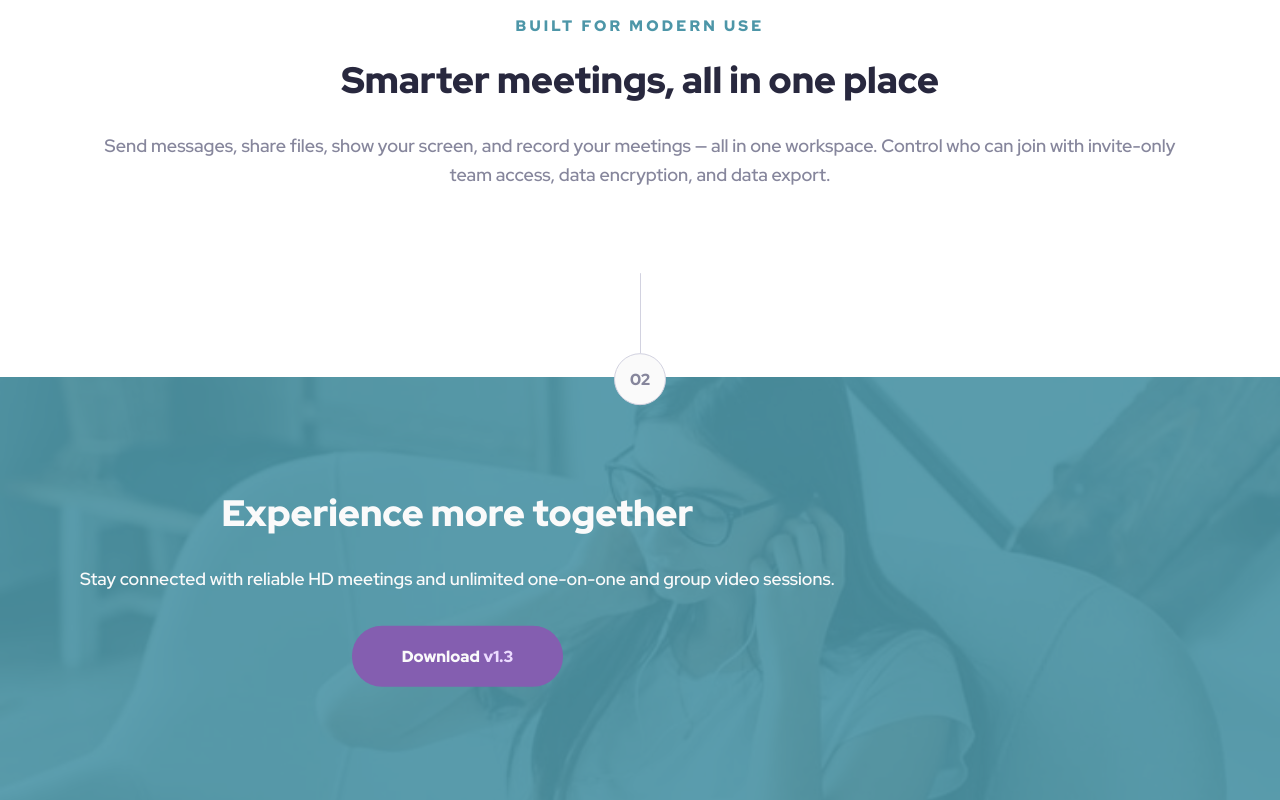
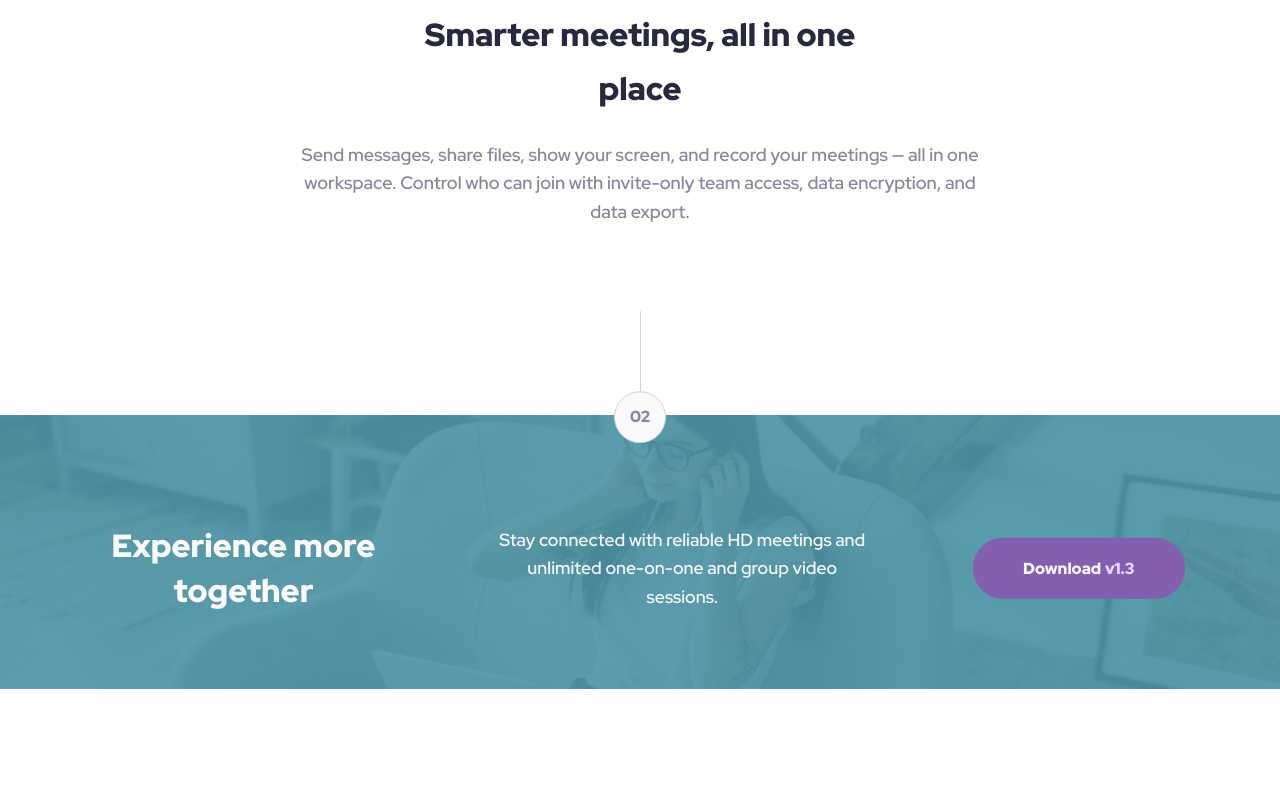
Before and after one commit to rainof/meet-landing-page-project, a React (Create React App) app: page / in a window 1280 px wide. Shown: the part 1160-1960 px from the top of the page. After the commit the page ends 1849 px from the top, so only its background shows below. Built offline with nearby package versions, Linux system fonts and the light colour scheme.

Commit message:
style: complete adjustments for desktop-responsive design

```diff
--- a/src/App.scss
+++ b/src/App.scss
@@ -699,6 +699,197 @@ $small-quote-style: text-style($cyan-600, 16px, 900);
           .hero_left {
             display: block;
             width: 28vw;
+            overflow-x: auto;
+          }
+
+          .app_header_between {
+            display: flex;
+            flex-direction: column;
+            justify-content: center;
+            align-items: center;
+            width: 23rem;
+            padding: 0 0.5rem 3rem 0.5rem;
+
+            .app_quote {
+              margin-bottom: 10px;
+              @include apply-style($app-quote-style);
+              font-size: 2.9rem;
+              line-height: 3.4rem;
+            }
+
+            .app_desc {
+              margin-bottom: 20px;
+              @include apply-style($app-desc-style);
+              line-height: 1.8rem;
+              padding: 0 2rem;
+            }
+
+            .button_container {
+              // padding: 0 20vw;
+
+              .download_btn {
+                padding: 20px 50px;
+                margin-top: 0.5rem;
+                border-radius: 30px;
+                background-color: $cyan-600;
+                border-style: none;
+                cursor: pointer;
+                transition: background-color 0.3s;
+
+                .download_text {
+                  @include apply-style($cyan-button-style);
+                }
+
+                .download_version {
+                  @include apply-style($cyan-version-style);
+                }
+
+                &:hover {
+                  background-color: $cyan-300;
+                }
+              }
+
+              .what_btn {
+                padding: 20px 45px;
+                margin-top: 1rem;
+                border-radius: 30px;
+                background-color: $purple-600;
+                border-style: none;
+                cursor: pointer;
+                transition: background-color 0.3s;
+                @include apply-style($purple-button-style);
+
+                &:hover {
+                  background-color: $purple-300;
+                }
+              }
+            }
+          }
+
+          .hero_right {
+            display: block;
+            width: 28vw;
+            overflow-x: auto;
+          }
+
+          .hero_merge {
+            display: none;
+          }
+        }
+        .app_header {
+          display: none;
+        }
+      }
+      main {
+        position: relative;
+        .section_1 {
+          .connected_line {
+            height: 5rem;
+            margin-top: 5rem;
+          }
+        }
+
+        .main_images_container {
+          display: grid;
+          grid-template-columns: repeat(4, 1fr);
+          grid-template-rows: 1fr;
+          align-items: stretch;
+          gap: 1rem;
+          margin: 4rem 0;
+          padding: 0 8rem;
+        }
+          .sect_1_title {
+            margin: 0;
+            @include apply-style($small-quote-style);
+            font-size: 0.8rem;
+            line-height: 3.4rem;
+          }
+          .sect_1_quote {
+            padding: 0 18rem;
+            font-size: 2rem;
+          }
+          .sect_1_desc {
+            padding: 0 18rem;
+          }
+      }
+
+      footer {
+        position: relative;
+
+        .section_2 {
+          position: relative;
+        }
+
+        .footer_container {
+          position: relative;
+          width: 100vw;
+          display: flex;
+          flex-direction: column;
+
+          .footer_bg {
+            position: relative;
+
+            .desktop_footer {
+              width: 100%;
+              height: auto;
+              display: block;
+            }
+
+            .tablet_footer, .mobile_footer {
+              display: none;
+            }
+          }
+
+          .footer_content {
+            padding: 0 2rem;
+            margin-top: 3vw;
+            display: grid;
+            grid-template-columns: 1fr 1fr 0.8fr;
+            justify-content: start;
+            align-items: center;
+            position: absolute;
+            gap: 1rem;
+            width: auto;
+            z-index: 2;
+            transform: translate(0%, 3.5vw);
+
+            .sect_2_title {
+              margin: 0;
+              padding: 0 1rem;
+              @include apply-style($footer-quote-style);
+              font-size: 2rem;
+              line-height: 2.8rem;
+            }
+
+            .sect_2_desc {
+              margin: 0;
+              padding: 0 1.5rem;
+              @include apply-style($footer-desc-style);
+              font-size: 1.1rem;
+              line-height: 1.8rem;
+            }
+            .buttons {
+              margin: 0;
+            }
+          }
+        }
+      }
+    }
+  }
+}
+
+@media (min-width: 1250px) {
+  #root {
+    .app {
+      header {
+        .hero_container {
+          display: grid;
+          grid-template-columns: 1fr auto 1fr;
+          grid-template-rows: 1fr;
+
+          .hero_left {
+            display: block;
+            width: 28vw;
           }
 
           .app_header_between {
@@ -780,6 +971,7 @@ $small-quote-style: text-style($cyan-600, 16px, 900);
         }
       }
       main {
+        position: relative;
         .section_1 {
           .connected_line {
             height: 5rem;
@@ -794,16 +986,29 @@ $small-quote-style: text-style($cyan-600, 16px, 900);
           align-items: stretch;
           gap: 1rem;
           margin: 4rem 0;
-          padding: 0 2rem;
+          padding: 0 8rem;
         }
-
-        .sect_1_desc {
-          padding: 0 6rem;
-        }
+          .sect_1_title {
+            margin: 0;
+            @include apply-style($small-quote-style);
+            font-size: 0.8rem;
+            line-height: 3.4rem;
+          }
+          .sect_1_quote {
+            padding: 0 24rem;
+            font-size: 2rem;
+          }
+          .sect_1_desc {
+            padding: 0 18rem;
+          }
       }
 
       footer {
         position: relative;
+
+        .section_2 {
+          position: relative;
+        }
 
         .footer_container {
           position: relative;
@@ -814,38 +1019,47 @@ $small-quote-style: text-style($cyan-600, 16px, 900);
           .footer_bg {
             position: relative;
 
-            .tablet_footer {
+            .desktop_footer {
               width: 100%;
               height: auto;
               display: block;
             }
 
-            .mobile_footer {
+            .tablet_footer, .mobile_footer {
               display: none;
             }
           }
 
           .footer_content {
+            padding: 0 2rem;
+            margin-top: 5vw;
+            display: grid;
+            grid-template-columns: 1fr 1fr 0.8fr;
+            justify-content: start;
+            align-items: center;
             position: absolute;
-            padding-top: 2rem;
+            gap: 1rem;
+            width: auto;
             z-index: 2;
-            transform: translate(0%, 6vw);
+            transform: translate(0%, 3.5vw);
 
             .sect_2_title {
               margin: 0;
+              padding: 0 2rem;
               @include apply-style($footer-quote-style);
-              font-size: 2.3rem;
-              padding: 0 4rem;
-              line-height: 3.4rem;
+              font-size: 2rem;
+              line-height: 2.8rem;
             }
 
             .sect_2_desc {
               margin: 0;
+              padding: 0 1.5rem;
               @include apply-style($footer-desc-style);
               font-size: 1.1rem;
-              padding: 0 5rem;
               line-height: 1.8rem;
-              margin-top: 1.5rem;
+            }
+            .buttons {
+              margin: 0;
             }
           }
         }
```
